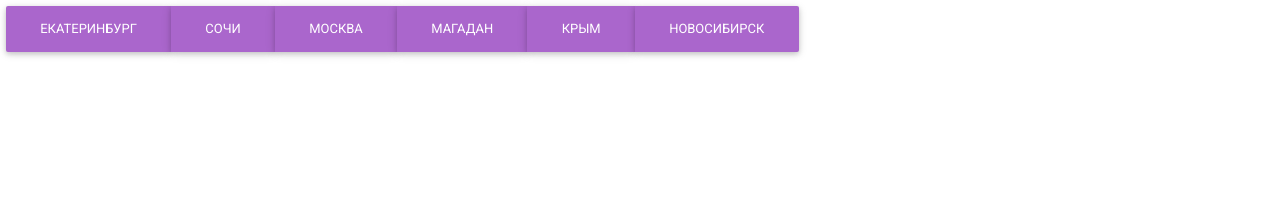
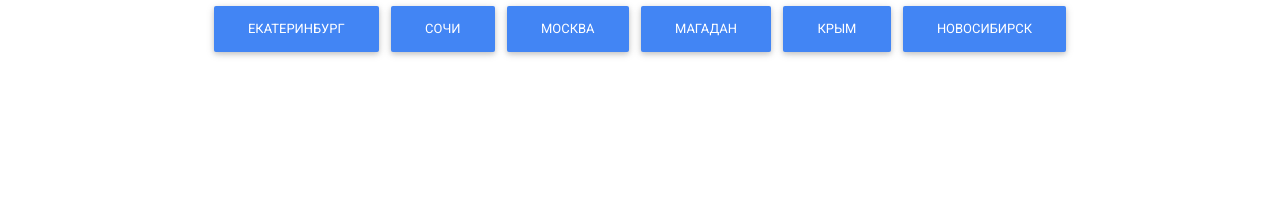
Before and after one commit to cherepanov92/ema.github.io, a plain HTML site: page main.html in a window 1280 px wide. Drawn offline with Linux system fonts and the light colour scheme.

Commit message:
+ корректная вёрстка

```diff
--- a/main.html
+++ b/main.html
@@ -27,19 +27,26 @@
       - умение делать лаконичный и удобный в использовании интерфейс пользователя.
     -->
 
-    <div class="root">
+    <div class="root container-fluid">
+
       <!-- Выбор города -->
-      <div class="btn-toolbar" role="toolbar" aria-label="Data button groups">
-        <div class="btn-group mr-2" role="group" aria-label="btn group">
+      <div class="btn-toolbar justify-content-md-center" role="toolbar" aria-label="Data button groups">
+        <!-- <div class="btn-group btn-group-sm" role="group" aria-label="btn group"> -->
+          <!-- <button class="btn btn-primary" type="submit">Button</button>
+          <button class="btn btn-primary" type="submit">Button</button>
+          <button class="btn btn-primary" type="submit">Button</button>
+          <button class="btn btn-primary" type="submit">Button</button>
+          <button class="btn btn-primary" type="submit">Button</button> -->
           <!-- здесь мы генерируем кнопки  -->
-        </div>
+        <!-- </div> -->
       </div>
 
       <!-- график -->
-      <canvas id="lineChart"></canvas>
+      <canvas class="container-md container-fluid" id="lineChart"></canvas>
 
       <!-- таблица -->
-      <div class="table-container"></div>
+      <!-- <div class="table-container container-md container-fluid justify-content-md-center"></div> -->
+      <div class="table-responsive text-nowrap container-md justify-content-md-center" id="watherTable"></div>
     </div>
 
     <script type="text/javascript" src="mdb/js/lib/jquery.min.js"></script>
--- a/main.js
+++ b/main.js
@@ -3,17 +3,14 @@ const citiesList = [ "Екатеринбург", "Сочи", "Москва", "М
 
 const api = new Api();
 const root = document.querySelector('.root');
-const tableContainer = root.querySelector('.table-container');
+const tableContainer = root.querySelector('#watherTable');
 let selectedDate = new Date().getDate();
 
 // Создаём и отслеживаем нажатие кнопок с названиями городов
-const btnGroup = root.querySelector('.btn-group')
+const btnGroup = root.querySelector('.btn-toolbar');
 const citiesBTNGroup = new cityBtnGroup(btnGroup);
-// Генерируем кнопки из citiesList
-citiesList.forEach(function(item) {
-    const newCityBtn = new CityBTN(item);
-    citiesBTNGroup.btnRender(newCityBtn.create());
-});
+citiesBTNGroup.generation(citiesList);
+
 // Навешиваем слушателя кнопки
 btnGroup.addEventListener('click', selectCity);
 
@@ -28,8 +25,7 @@ function selectCity(event) {
             data['list'].forEach(function(item) {
                 const datetime = new Date(item['dt'] * 1000);
                 const itemDate = datetime.getDate();
-                const itemTime = datetime.getHours();
-                console.log(datetime, itemDate, itemTime)
+                const itemTime = `${datetime.getHours()}:00`;
 
                 if (typeof clear_data[itemDate] !== "undefined") {
                     clear_data[itemDate][itemTime] = item['main'];
@@ -55,7 +51,7 @@ function renderGraph(watherData) {
     const dayLabels = [];
     const dayTemp = [];
     const dayHumidity = [];
-;
+
     Object.keys(dayData).forEach(function(item) {
         dayLabels.push(item);
         dayTemp.push(dayData[item]["temp"]);
@@ -92,7 +88,6 @@ function renderWatherTable(watherData) {
   watherTable = new WatherTable(tableContainer);
   watherTable.generation(dayData);
   watherTable.render();
-
 }
 
 console.log('check');
--- a/mdb/js/button.js
+++ b/mdb/js/button.js
@@ -4,24 +4,28 @@ class cityBtnGroup {
     this.btnContainer = btnContainer;
   }
 
-  btnRender(btn) {
-    this.btnContainer.appendChild(btn);
+  generation(data){
+    const container = this.btnContainer
+    data.forEach(function(item) {
+      console.log(item);
+      const newCityBtn = new CityBTN(item);
+      const newBtn = newCityBtn.create();
+      container.appendChild(newBtn);
+    })
   }
 }
 
 class CityBTN {
   constructor(value) {
     this.value = value;
-    console.log(this.value)
   }
 
   create() {
-    // todo: улучшить
     this.btn = document.createElement("button");
     this.btn.value = this.value;
     this.btn.textContent = this.value;
     this.btn.type = "button";
-    this.btn.classList.add("btn","btn-secondary");
+    this.btn.classList.add("btn","btn-primary", "btn-ln");
     return this.btn;
   }
 }
```
